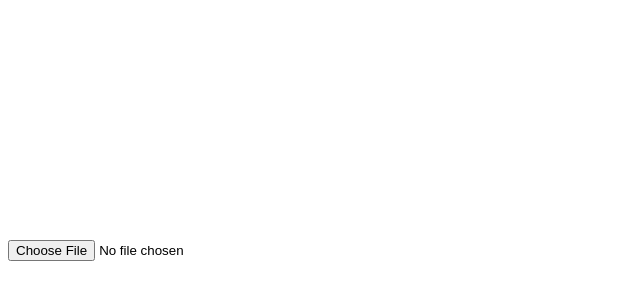
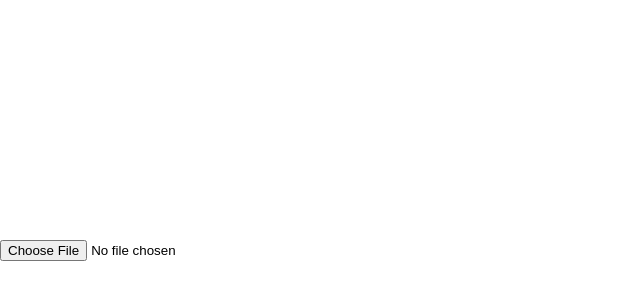
Before and after one commit to t-young31/mol-wasm, a website built with webpack: page index.html in a window 1280 px wide. Shown: the part 404-704 px from the top of the page, 0-640 px from the left. Built offline with nearby package versions, Linux system fonts and the light colour scheme.

Commit message:
fix weird scrolling

```diff
--- a/index.html
+++ b/index.html
@@ -1,10 +1,18 @@
-
 <!doctype html>
 <html lang="en">
+
 <head>
 	<meta charset="utf-8">
 	<title>wam-rs</title>
 	<style>
+		body {
+			margin: 0;
+			padding: 0;
+			width: 100%;
+			height: 100%;
+			overflow: hidden;
+		}
+
 		canvas {
 			margin: 0;
 			padding: 0;
@@ -14,8 +22,10 @@
 		}
 	</style>
 </head>
+
 <body>
 	<canvas oncontextmenu="return false;" id="canvas"></canvas>
 	<input id="file_input" type="file" accept=".xyz">
 </body>
+
 </html>
```
Lines whose indentation alone changed are shown as unchanged.
